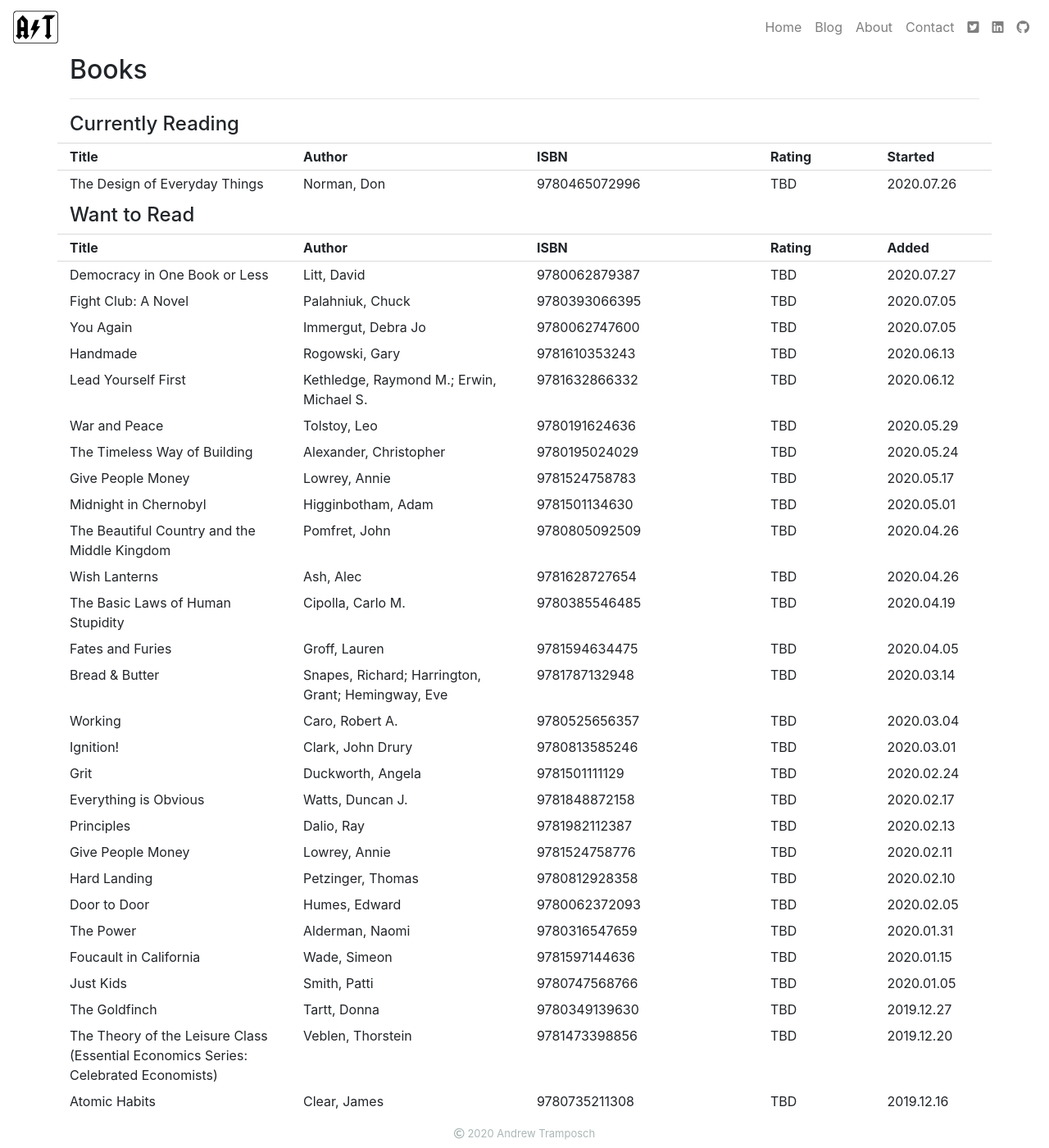
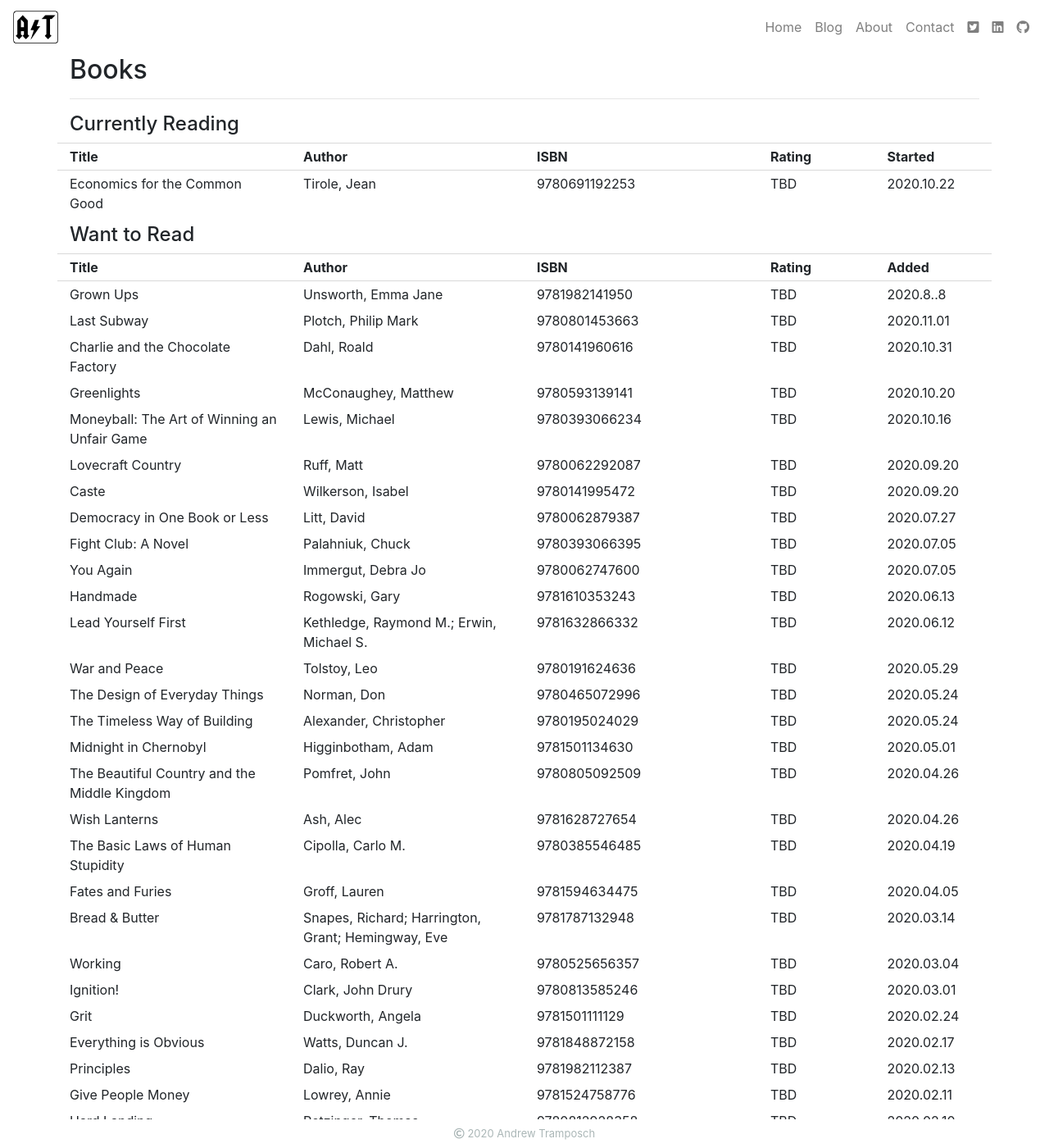
Before and after one commit to atramposch/website, a Jekyll site: the page built from about/books.html, in a window 1280 px wide and 1400 px high. Shown: the whole window at 82% size. Built offline with Jekyll 4.4.1, drawn with Linux system fonts in a browser that asks for light colours; some of the changed text lies outside the part shown.

Commit message:
2020.11.14 Content Update

```diff
--- a/_data/books.yml
+++ b/_data/books.yml
@@ -1,13 +1,13 @@
 - !!python/object:book_class.Book
-  author: Norman, Don
+  author: Tirole, Jean
   category: Currently Reading
-  date_added: 2020.05.24
+  date_added: 2019.11.10
   date_finished: ''
-  date_started: 2020.07.26
-  isbn: '9780465072996'
-  page_count: '384'
+  date_started: 2020.10.22
+  isbn: '9780691192253'
+  page_count: '584'
   rating: TBD
-  title: The Design of Everyday Things
+  title: Economics for the Common Good
 - !!python/object:book_class.Book
   author: Clear, James
   category: Want to Read
@@ -28,16 +28,6 @@
   page_count: '389'
   rating: TBD
   title: The Night Ocean
-- !!python/object:book_class.Book
-  author: Tirole, Jean
-  category: Want to Read
-  date_added: 2019.11.10
-  date_finished: ''
-  date_started: ''
-  isbn: '9780691192253'
-  page_count: '584'
-  rating: TBD
-  title: Economics for the Common Good
 - !!python/object:book_class.Book
   author: Hawkings, Kate
   category: Want to Read
@@ -68,16 +58,6 @@
   page_count: '368'
   rating: TBD
   title: 'The Swerve: How the World Became Modern'
-- !!python/object:book_class.Book
-  author: Healy, Michael C.
-  category: Want to Read
-  date_added: 2019.02.04
-  date_finished: ''
-  date_started: ''
-  isbn: '9781597143707'
-  page_count: '365'
-  rating: TBD
-  title: BART
 - !!python/object:book_class.Book
   author: Flynn, Gillian
   category: Want to Read
@@ -390,16 +370,6 @@
   rating: TBD
   title: Midnight in Chernobyl
 - !!python/object:book_class.Book
-  author: Lowrey, Annie
-  category: Want to Read
-  date_added: 2020.05.17
-  date_finished: ''
-  date_started: ''
-  isbn: '9781524758783'
-  page_count: '272'
-  rating: TBD
-  title: Give People Money
-- !!python/object:book_class.Book
   author: Alexander, Christopher
   category: Want to Read
   date_added: 2020.05.24
@@ -470,6 +440,106 @@
   rating: TBD
   title: Democracy in One Book or Less
 - !!python/object:book_class.Book
+  author: Carrey, Jim; Vachon, Dana
+  category: Want to Read
+  date_added: ''
+  date_finished: ''
+  date_started: ''
+  isbn: '9780525655985'
+  page_count: '272'
+  rating: TBD
+  title: Memoirs and Misinformation
+- !!python/object:book_class.Book
+  author: Unsworth, Emma Jane
+  category: Want to Read
+  date_added: 2020.8..8
+  date_finished: ''
+  date_started: ''
+  isbn: '9781982141950'
+  page_count: ''
+  rating: TBD
+  title: Grown Ups
+- !!python/object:book_class.Book
+  author: Boo, Katherine
+  category: Want to Read
+  date_added: ''
+  date_finished: ''
+  date_started: ''
+  isbn: '9788184756159'
+  page_count: '288'
+  rating: TBD
+  title: Behind the Beautiful Forever
+- !!python/object:book_class.Book
+  author: Norman, Don
+  category: Want to Read
+  date_added: 2020.05.24
+  date_finished: ''
+  date_started: ''
+  isbn: '9780465072996'
+  page_count: '384'
+  rating: TBD
+  title: The Design of Everyday Things
+- !!python/object:book_class.Book
+  author: Wilkerson, Isabel
+  category: Want to Read
+  date_added: 2020.09.20
+  date_finished: ''
+  date_started: ''
+  isbn: '9780141995472'
+  page_count: '496'
+  rating: TBD
+  title: Caste
+- !!python/object:book_class.Book
+  author: Ruff, Matt
+  category: Want to Read
+  date_added: 2020.09.20
+  date_finished: ''
+  date_started: ''
+  isbn: '9780062292087'
+  page_count: '400'
+  rating: TBD
+  title: Lovecraft Country
+- !!python/object:book_class.Book
+  author: Lewis, Michael
+  category: Want to Read
+  date_added: 2020.10.16
+  date_finished: ''
+  date_started: ''
+  isbn: '9780393066234'
+  page_count: '320'
+  rating: TBD
+  title: 'Moneyball: The Art of Winning an Unfair Game'
+- !!python/object:book_class.Book
+  author: McConaughey, Matthew
+  category: Want to Read
+  date_added: 2020.10.20
+  date_finished: ''
+  date_started: ''
+  isbn: '9780593139141'
+  page_count: '304'
+  rating: TBD
+  title: Greenlights
+- !!python/object:book_class.Book
+  author: Dahl, Roald
+  category: Want to Read
+  date_added: 2020.10.31
+  date_finished: ''
+  date_started: ''
+  isbn: '9780141960616'
+  page_count: '208'
+  rating: TBD
+  title: Charlie and the Chocolate Factory
+- !!python/object:book_class.Book
+  author: Plotch, Philip Mark
+  category: Want to Read
+  date_added: 2020.11.01
+  date_finished: ''
+  date_started: ''
+  isbn: '9780801453663'
+  page_count: '360'
+  rating: TBD
+  title: Last Subway
+- !!python/object:book_class.Book
   author: Fisher, Adam
   category: Read
   date_added: ''
@@ -477,7 +547,7 @@
   date_started: 2019.02.04
   isbn: '9781538748633'
   page_count: '411'
-  rating: '8'
+  rating: '4.0'
   title: Valley of Genius
 - !!python/object:book_class.Book
   author: Carreyrou, John
@@ -487,7 +557,7 @@
   date_started: 2019.02.04
   isbn: '9781524731663'
   page_count: '352'
-  rating: '10'
+  rating: '5.0'
   title: Bad Blood
 - !!python/object:book_class.Book
   author: Finkel, Michael
@@ -497,7 +567,7 @@
   date_started: 2019.02.04
   isbn: '9781101875698'
   page_count: '224'
-  rating: '10'
+  rating: '5.0'
   title: The Stranger in the Woods
 - !!python/object:book_class.Book
   author: Christiansen, Rupert
@@ -507,7 +577,7 @@
   date_started: 2019.02.03
   isbn: '9781541673465'
   page_count: '125'
-  rating: '8'
+  rating: '4.0'
   title: City of Light
 - !!python/object:book_class.Book
   author: Flynn, Gillian
@@ -517,7 +587,7 @@
   date_started: 2019.01.25
   isbn: '9780606270175'
   page_count: '422'
-  rating: '10'
+  rating: '5.0'
   title: Gone Girl
 - !!python/object:book_class.Book
   author: McNamara, Michelle
@@ -527,7 +597,7 @@
   date_started: 2019.01.18
   isbn: '9780062916310'
   page_count: '368'
-  rating: '6'
+  rating: '3.0'
   title: I'll Be Gone in the Dark
 - !!python/object:book_class.Book
   author: Zusak, Markus
@@ -537,7 +607,7 @@
   date_started: 2019.01.06
   isbn: '9781473541870'
   page_count: '560'
-  rating: '8'
+  rating: '4.0'
   title: The Book Thief
 - !!python/object:book_class.Book
   author: Gumbiner, Daniel
@@ -547,7 +617,7 @@
   date_started: 2019.01.03
   isbn: '9781944211547'
   page_count: '256'
-  rating: '8'
+  rating: '4.0'
   title: The Boatbuilder
 - !!python/object:book_class.Book
   author: D'Andrea, Luca
@@ -557,7 +627,7 @@
   date_started: 2018.07.22
   isbn: '9780062680174'
   page_count: '400'
-  rating: '8'
+  rating: '4.0'
   title: Beneath the Mountain
 - !!python/object:book_class.Book
   author: Weir, Andy
@@ -567,7 +637,7 @@
   date_started: 2018.02.04
   isbn: '9780804139038'
   page_count: '400'
-  rating: '10'
+  rating: '5.0'
   title: The Martian
 - !!python/object:book_class.Book
   author: Cline, Ernest
@@ -577,7 +647,7 @@
   date_started: 2018.01.25
   isbn: '9780307887450'
   page_count: '384'
-  rating: '10'
+  rating: '5.0'
   title: Ready Player One
 - !!python/object:book_class.Book
   author: Tolkien, John Ronald Reuel
@@ -587,7 +657,7 @@
   date_started: 2017.12.23
   isbn: '9780345339683'
   page_count: '304'
-  rating: '10'
+  rating: '5.0'
   title: The Hobbit, Or, There and Back Again
 - !!python/object:book_class.Book
   author: Frost, Mark
@@ -597,7 +667,7 @@
   date_started: 2018.01.01
   isbn: '9781250075598'
   page_count: '304'
-  rating: '10'
+  rating: '5.0'
   title: The Secret History of Twin Peaks
 - !!python/object:book_class.Book
   author: Caro, Robert A.
@@ -607,7 +677,7 @@
   date_started: 2019.11.24
   isbn: '9780394480763'
   page_count: '1246'
-  rating: '10'
+  rating: '5.0'
   title: 'The Power Broker: Robert Moses and the Fall of New York'
 - !!python/object:book_class.Book
   author: Gaddis, John Lewis
@@ -617,7 +687,7 @@
   date_started: 2020.05.27
   isbn: '9780143132516'
   page_count: '384'
-  rating: '5'
+  rating: '2.5'
   title: On Grand Strategy
 - !!python/object:book_class.Book
   author: Newport, Cal
@@ -627,7 +697,7 @@
   date_started: 2020.06.12
   isbn: '9780525536543'
   page_count: '304'
-  rating: '7'
+  rating: '3.5'
   title: Digital Minimalism
 - !!python/object:book_class.Book
   author: Odell, Jenny
@@ -637,7 +707,7 @@
   date_started: 2020.06.13
   isbn: '9781612197494'
   page_count: '256'
-  rating: '5'
+  rating: '2.5'
   title: How to Do Nothing
 - !!python/object:book_class.Book
   author: Herbert, Frank
@@ -647,7 +717,7 @@
   date_started: 2020.06.30
   isbn: '9780441013593'
   page_count: '528'
-  rating: '10'
+  rating: '5.0'
   title: Dune
 - !!python/object:book_class.Book
   author: Morgenstern, Erin
@@ -657,5 +727,25 @@
   date_started: 2020.07.18
   isbn: '9780385534642'
   page_count: '384'
-  rating: '10'
+  rating: '5.0'
   title: The Night Circus
+- !!python/object:book_class.Book
+  author: Dennings, Stephen
+  category: Read
+  date_added: 2020.09.12
+  date_finished: 2020.10.12
+  date_started: 2020.09.12
+  isbn: '9789387383180'
+  page_count: '336'
+  rating: '2.5'
+  title: The Age of Agile
+- !!python/object:book_class.Book
+  author: Healy, Michael C.
+  category: Read
+  date_added: 2019.02.04
+  date_finished: 2020.10.22
+  date_started: 2020.10.12
+  isbn: '9781597143707'
+  page_count: '365'
+  rating: '5.0'
+  title: BART
--- a/about/books.html
+++ b/about/books.html
@@ -128,16 +128,16 @@ title: Andrew Tramposch | Books
         <div class="row">
             <div class="col font-weight-bold d-block d-md-none d-lg-none d-xl-none pt-1 pb-1">Rating</div>
             <div class="col pt-1 pb-1">
-                {% if book.rating == '1' %}<i class="fas fa-star-half-alt"></i><i class="far fa-star"></i><i class="far fa-star"></i><i class="far fa-star"></i><i class="far fa-star"></i>{% endif %}
-                {% if book.rating == '2' %}<i class="fas fa-star"></i><i class="far fa-star"></i><i class="far fa-star"></i><i class="far fa-star"></i><i class="far fa-star"></i>{% endif %}
-                {% if book.rating == '3' %}<i class="fas fa-star"></i><i class="fas fa-star-half-alt"></i><i class="far fa-star"></i><i class="far fa-star"></i><i class="far fa-star"></i>{% endif %}
-                {% if book.rating == '4' %}<i class="fas fa-star"></i><i class="fas fa-star"></i><i class="far fa-star"></i><i class="far fa-star"></i><i class="far fa-star"></i>{% endif %}
-                {% if book.rating == '5' %}<i class="fas fa-star"></i><i class="fas fa-star"></i><i class="fas fa-star-half-alt"></i><i class="far fa-star"></i><i class="far fa-star"></i>{% endif %}
-                {% if book.rating == '6' %}<i class="fas fa-star"></i><i class="fas fa-star"></i><i class="fas fa-star"></i><i class="far fa-star"></i><i class="far fa-star"></i>{% endif %}
-                {% if book.rating == '7' %}<i class="fas fa-star"></i><i class="fas fa-star"></i><i class="fas fa-star"></i><i class="fas fa-star-half-alt"></i><i class="far fa-star"></i>{% endif %}
-                {% if book.rating == '8' %}<i class="fas fa-star"></i><i class="fas fa-star"></i><i class="fas fa-star"></i><i class="fas fa-star"></i><i class="far fa-star"></i>{% endif %}
-                {% if book.rating == '9' %}<i class="fas fa-star"></i><i class="fas fa-star"></i><i class="fas fa-star"></i><i class="fas fa-star"></i><i class="fas fa-star-half-alt"></i>{% endif %}
-                {% if book.rating == '10' %}<i class="fas fa-star"></i><i class="fas fa-star"></i><i class="fas fa-star"></i><i class="fas fa-star"></i><i class="fas fa-star"></i>{% endif %}
+                {% if book.rating == '0.5' %}<i class="fas fa-star-half-alt"></i><i class="far fa-star"></i><i class="far fa-star"></i><i class="far fa-star"></i><i class="far fa-star"></i>{% endif %}
+                {% if book.rating == '1.0' %}<i class="fas fa-star"></i><i class="far fa-star"></i><i class="far fa-star"></i><i class="far fa-star"></i><i class="far fa-star"></i>{% endif %}
+                {% if book.rating == '1.5' %}<i class="fas fa-star"></i><i class="fas fa-star-half-alt"></i><i class="far fa-star"></i><i class="far fa-star"></i><i class="far fa-star"></i>{% endif %}
+                {% if book.rating == '2.0' %}<i class="fas fa-star"></i><i class="fas fa-star"></i><i class="far fa-star"></i><i class="far fa-star"></i><i class="far fa-star"></i>{% endif %}
+                {% if book.rating == '2.5' %}<i class="fas fa-star"></i><i class="fas fa-star"></i><i class="fas fa-star-half-alt"></i><i class="far fa-star"></i><i class="far fa-star"></i>{% endif %}
+                {% if book.rating == '3.0' %}<i class="fas fa-star"></i><i class="fas fa-star"></i><i class="fas fa-star"></i><i class="far fa-star"></i><i class="far fa-star"></i>{% endif %}
+                {% if book.rating == '3.5' %}<i class="fas fa-star"></i><i class="fas fa-star"></i><i class="fas fa-star"></i><i class="fas fa-star-half-alt"></i><i class="far fa-star"></i>{% endif %}
+                {% if book.rating == '4.0' %}<i class="fas fa-star"></i><i class="fas fa-star"></i><i class="fas fa-star"></i><i class="fas fa-star"></i><i class="far fa-star"></i>{% endif %}
+                {% if book.rating == '4.5' %}<i class="fas fa-star"></i><i class="fas fa-star"></i><i class="fas fa-star"></i><i class="fas fa-star"></i><i class="fas fa-star-half-alt"></i>{% endif %}
+                {% if book.rating == '5.0' %}<i class="fas fa-star"></i><i class="fas fa-star"></i><i class="fas fa-star"></i><i class="fas fa-star"></i><i class="fas fa-star"></i>{% endif %}
             </div>
         </div>
     </div>
```
Also changed, not shown: _data/musicvideos.yml (+8 -1 lines), about/things_ive_done.html (+30 -5 lines), README.md, 1 other file.
